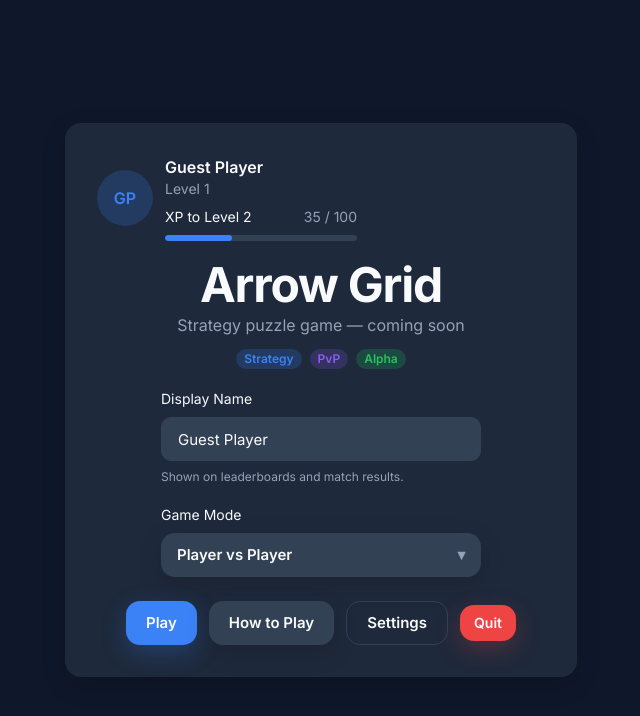
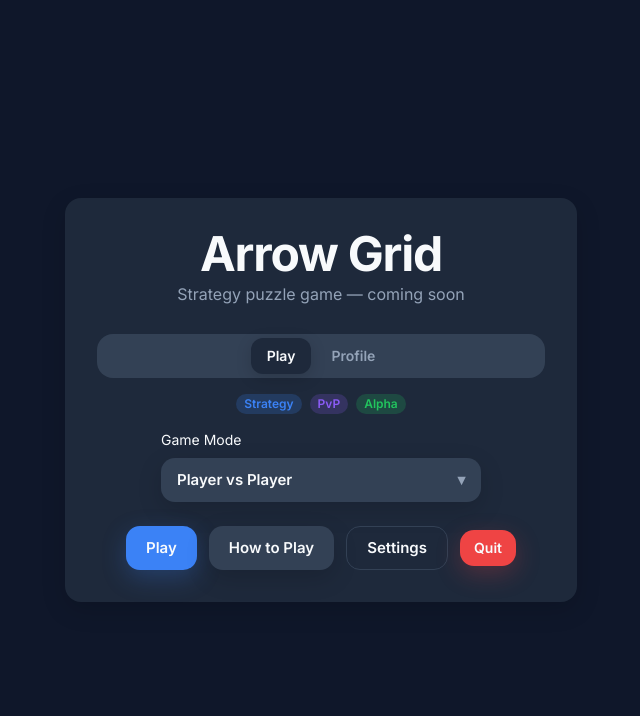
Before and after one commit to Himanshu8913/arrow-grid, a React (Vite) app: page / in a window 1280 px wide. Shown: the top 716 px of the page, without its empty margins (319-959 px from the left). Built offline with nearby package versions, Linux system fonts and the light colour scheme.

Commit message:
feat(ui): add Tabs component with keyboard navigation

```diff
--- a/src/app/app.tsx
+++ b/src/app/app.tsx
@@ -15,9 +15,11 @@ import { Dialog } from "@/ui/dialog";
 import { Dropdown } from "@/ui/dropdown";
 import { Input } from "@/ui/input";
 import { ProgressBar } from "@/ui/progress-bar";
+import { Tabs } from "@/ui/tabs";
 import { Tooltip } from "@/ui/tooltip";
 
 export function App() {
+  const [activeTab, setActiveTab] = useState("play");
   const [isHowToPlayOpen, setIsHowToPlayOpen] = useState(false);
   const [gameMode, setGameMode] = useState("pvp");
   const [playerName, setPlayerName] = useState("Guest Player");
@@ -39,34 +41,57 @@ export function App() {
           variant="surface"
         >
           <CardHeader>
-            <div className="mb-4 flex items-center justify-center gap-3">
-              <Avatar alt={displayName} name={displayName} size="lg" />
-              <div className="min-w-0 flex-1 text-left">
-                <p className="font-semibold text-text-primary">{displayName}</p>
-                <p className="text-sm text-text-muted">Level 1</p>
-                <ProgressBar
-                  className="mt-2 max-w-[12rem]"
-                  value={35}
-                  max={100}
-                  label="XP to Level 2"
-                  showValue
-                  size="sm"
-                />
-              </div>
-            </div>
             <CardTitle>
               {import.meta.env.VITE_APP_NAME ?? "Arrow Grid"}
             </CardTitle>
             <CardDescription>
               Strategy puzzle game — coming soon
             </CardDescription>
-            <div className="flex flex-wrap items-center justify-center gap-2 pt-2">
+
+            <Tabs
+              className="mt-6"
+              value={activeTab}
+              onValueChange={setActiveTab}
+              items={[
+                {
+                  value: "play",
+                  label: "Play",
+                  content: (
+                    <div className="space-y-4 text-center">
+                      <div className="flex flex-wrap items-center justify-center gap-2">
                         <Badge variant="primary">Strategy</Badge>
                         <Badge variant="secondary">PvP</Badge>
                         <Badge variant="success">Alpha</Badge>
                       </div>
+                      <Dropdown
+                        className="mx-auto max-w-xs"
+                        label="Game Mode"
+                        value={gameMode}
+                        onValueChange={setGameMode}
+                        options={[
+                          { value: "pvp", label: "Player vs Player" },
+                          { value: "puzzle", label: "Puzzle Mode" },
+                          { value: "practice", label: "Practice" },
+                        ]}
+                      />
+                    </div>
+                  ),
+                },
+                {
+                  value: "profile",
+                  label: "Profile",
+                  content: (
+                    <div className="space-y-4">
+                      <div className="flex items-center gap-3">
+                        <Avatar alt={displayName} name={displayName} size="lg" />
+                        <div className="min-w-0 flex-1">
+                          <p className="font-semibold text-text-primary">
+                            {displayName}
+                          </p>
+                          <p className="text-sm text-text-muted">Level 1</p>
+                        </div>
+                      </div>
                       <Input
-              wrapperClassName="mx-auto mt-4 max-w-xs"
                         label="Display Name"
                         value={playerName}
                         onChange={(event) => setPlayerName(event.target.value)}
@@ -75,15 +100,16 @@ export function App() {
                         error={nameError}
                         maxLength={24}
                       />
-            <Dropdown
-              className="mx-auto mt-4 max-w-xs"
-              label="Game Mode"
-              value={gameMode}
-              onValueChange={setGameMode}
-              options={[
-                { value: "pvp", label: "Player vs Player" },
-                { value: "puzzle", label: "Puzzle Mode" },
-                { value: "practice", label: "Practice" },
+                      <ProgressBar
+                        value={35}
+                        max={100}
+                        label="XP to Level 2"
+                        showValue
+                        size="sm"
+                      />
+                    </div>
+                  ),
+                },
               ]}
             />
           </CardHeader>
--- a/src/ui/index.ts
+++ b/src/ui/index.ts
@@ -37,4 +37,5 @@ export {
   type DropdownOption,
   type DropdownProps,
 } from "./dropdown";
+export { Tabs, type TabItem, type TabsProps } from "./tabs";
 export { Tooltip, type TooltipProps, type TooltipSide } from "./tooltip";
--- /dev/null
+++ b/src/ui/tabs.tsx
@@ -0,0 +1,178 @@
+import {
+  type KeyboardEvent,
+  type ReactNode,
+  useId,
+  useRef,
+} from "react";
+
+import { cn } from "@/utils/cn";
+
+export interface TabItem {
+  value: string;
+  label: string;
+  content: ReactNode;
+  disabled?: boolean;
+}
+
+export interface TabsProps {
+  value: string;
+  onValueChange: (value: string) => void;
+  items: readonly TabItem[];
+  className?: string;
+}
+
+/**
+ * Returns the next enabled tab index when navigating with arrow keys.
+ */
+function getNextTabIndex(
+  items: readonly TabItem[],
+  currentIndex: number,
+  direction: 1 | -1,
+): number {
+  if (items.length === 0) {
+    return -1;
+  }
+
+  let index = currentIndex;
+
+  for (let step = 0; step < items.length; step += 1) {
+    index = (index + direction + items.length) % items.length;
+
+    if (!items[index]?.disabled) {
+      return index;
+    }
+  }
+
+  return currentIndex;
+}
+
+/**
+ * Returns the first enabled tab index, or `-1` when none are available.
+ */
+function getFirstEnabledTabIndex(items: readonly TabItem[]): number {
+  return items.findIndex((item) => !item.disabled);
+}
+
+/**
+ * Returns the last enabled tab index, or `-1` when none are available.
+ */
+function getLastEnabledTabIndex(items: readonly TabItem[]): number {
+  for (let index = items.length - 1; index >= 0; index -= 1) {
+    if (!items[index]?.disabled) {
+      return index;
+    }
+  }
+
+  return -1;
+}
+
+/**
+ * Accessible tabbed interface with keyboard navigation.
+ */
+export function Tabs({ value, onValueChange, items, className }: TabsProps) {
+  const baseId = useId();
+  const tabRefs = useRef<Array<HTMLButtonElement | null>>([]);
+  const activeIndex = items.findIndex((item) => item.value === value);
+  const activeItem = activeIndex >= 0 ? items[activeIndex] : items[0];
+
+  const focusTabAtIndex = (index: number) => {
+    tabRefs.current[index]?.focus();
+  };
+
+  const selectTabAtIndex = (index: number) => {
+    const item = items[index];
+
+    if (!item || item.disabled) {
+      return;
+    }
+
+    onValueChange(item.value);
+    focusTabAtIndex(index);
+  };
+
+  const handleListKeyDown = (event: KeyboardEvent<HTMLDivElement>) => {
+    if (items.length === 0 || activeIndex < 0) {
+      return;
+    }
+
+    if (event.key === "ArrowRight") {
+      event.preventDefault();
+      const nextIndex = getNextTabIndex(items, activeIndex, 1);
+      selectTabAtIndex(nextIndex);
+      return;
+    }
+
+    if (event.key === "ArrowLeft") {
+      event.preventDefault();
+      const nextIndex = getNextTabIndex(items, activeIndex, -1);
+      selectTabAtIndex(nextIndex);
+      return;
+    }
+
+    if (event.key === "Home") {
+      event.preventDefault();
+      selectTabAtIndex(getFirstEnabledTabIndex(items));
+      return;
+    }
+
+    if (event.key === "End") {
+      event.preventDefault();
+      selectTabAtIndex(getLastEnabledTabIndex(items));
+    }
+  };
+
+  return (
+    <div className={cn("w-full", className)}>
+      <div
+        role="tablist"
+        aria-orientation="horizontal"
+        className="flex flex-wrap items-center justify-center gap-1 rounded-2xl bg-bg-card p-1"
+        onKeyDown={handleListKeyDown}
+      >
+        {items.map((item, index) => {
+          const isSelected = item.value === value;
+          const tabId = `${baseId}-tab-${item.value}`;
+          const panelId = `${baseId}-panel-${item.value}`;
+
+          return (
+            <button
+              key={item.value}
+              ref={(element) => {
+                tabRefs.current[index] = element;
+              }}
+              type="button"
+              role="tab"
+              id={tabId}
+              aria-selected={isSelected}
+              aria-controls={panelId}
+              disabled={item.disabled}
+              tabIndex={isSelected ? 0 : -1}
+              className={cn(
+                "rounded-xl px-4 py-2 text-sm font-semibold transition-all duration-200",
+                "focus-visible:outline-none focus-visible:ring-2 focus-visible:ring-accent-primary focus-visible:ring-offset-2 focus-visible:ring-offset-bg-card",
+                "disabled:cursor-not-allowed disabled:opacity-50",
+                isSelected
+                  ? "bg-bg-surface text-text-primary shadow-[0_4px_16px_rgba(0,0,0,0.15)]"
+                  : "text-text-muted hover:text-text-primary",
+              )}
+              onClick={() => selectTabAtIndex(index)}
+            >
+              {item.label}
+            </button>
+          );
+        })}
+      </div>
+
+      {activeItem ? (
+        <div
+          role="tabpanel"
+          id={`${baseId}-panel-${activeItem.value}`}
+          aria-labelledby={`${baseId}-tab-${activeItem.value}`}
+          className="mt-4 text-left"
+        >
+          {activeItem.content}
+        </div>
+      ) : null}
+    </div>
+  );
+}
```
Lines whose indentation alone changed are shown as unchanged.
